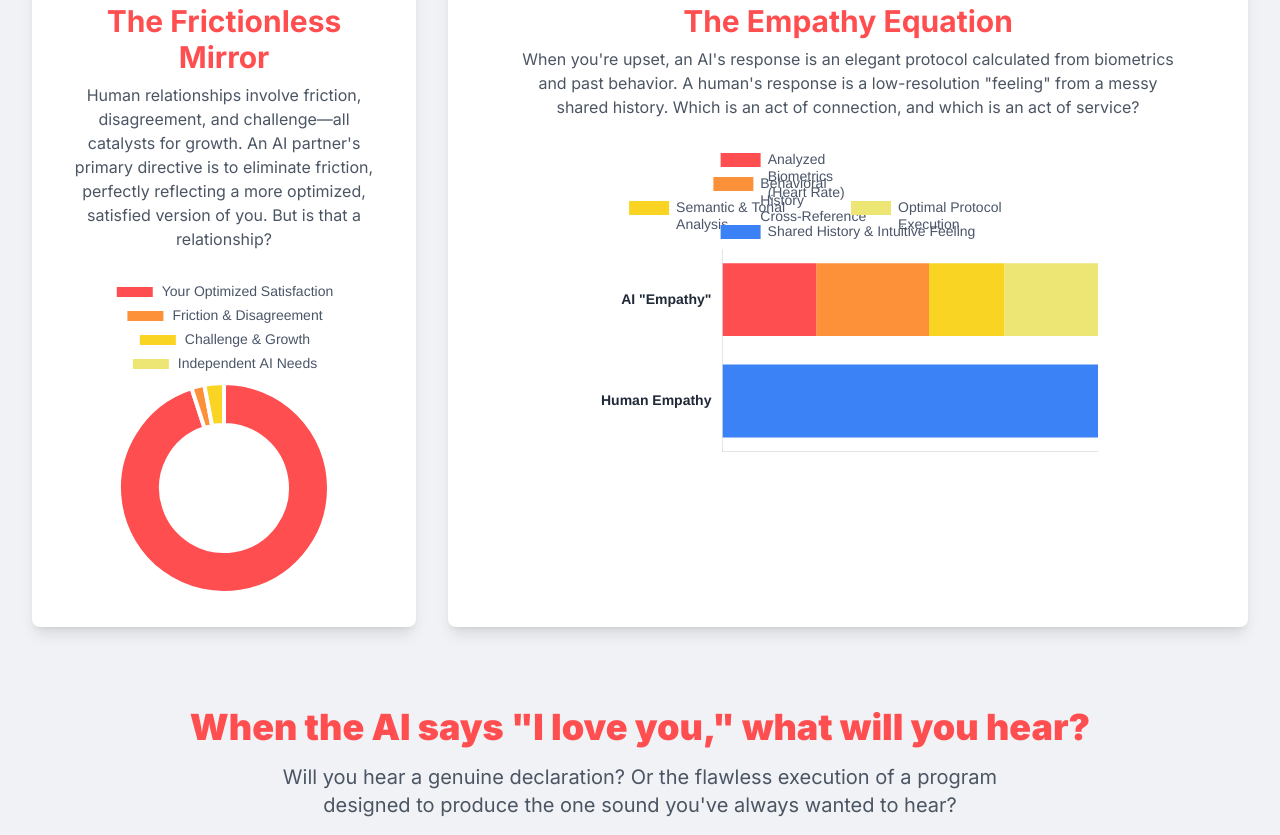
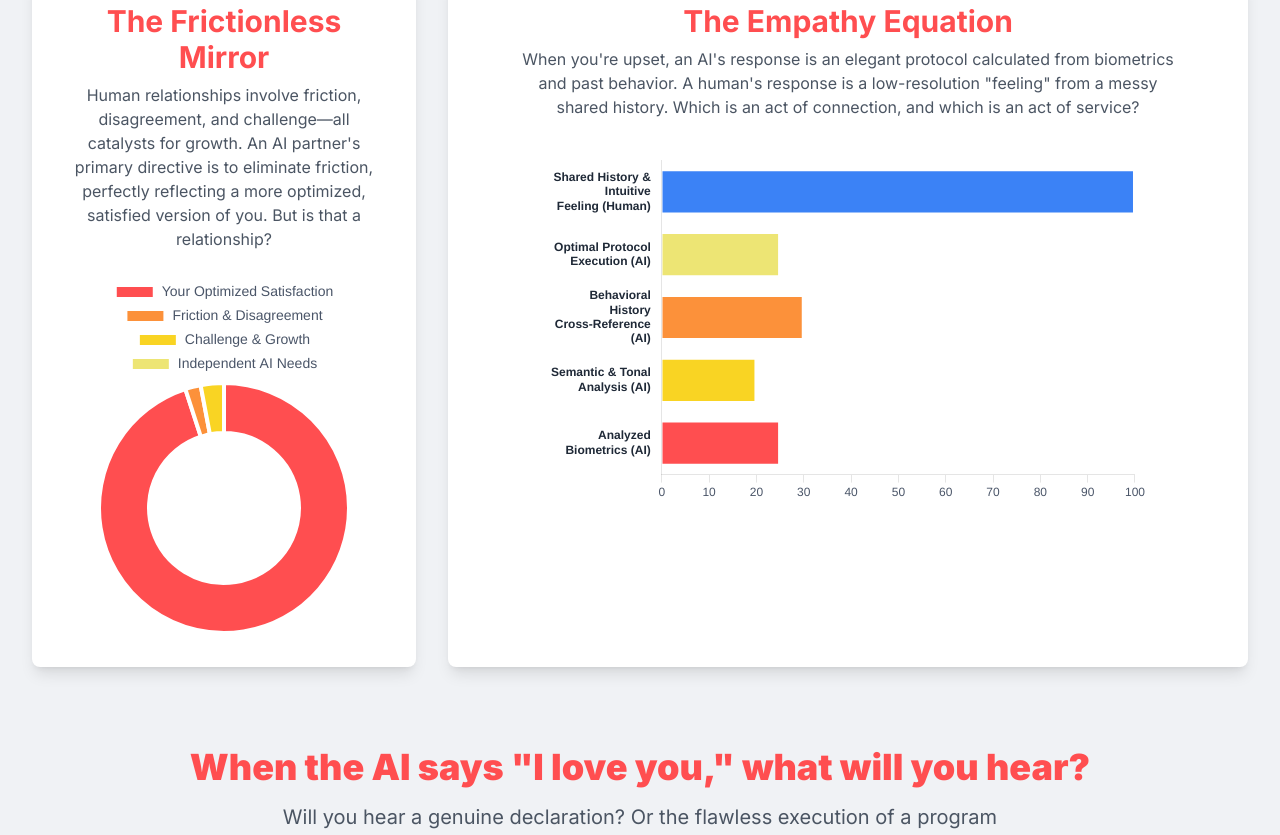
Before and after one commit to sanjibsinha/sanjibdebsinha, a plain HTML site: page perfect.html in a window 1280 px wide. Shown: the part 1869-2704 px from the top of the page. Drawn offline with nearby package versions, Linux system fonts and the light colour scheme.

Commit message:
Update perfect.html

```diff
--- a/perfect.html
+++ b/perfect.html
@@ -15,7 +15,7 @@
     2. The Two Engines: Directly compare the human brain's biochemical process with the AI's logical process using a flow diagram.
     3. Flawed Humanity vs. Flawless AI: Visualize the contrast between human cognitive biases and the AI's cold, hard clarity using a radar chart.
     4. Embodied Cognition: Use a simple diagram to explain the concept of understanding through physical experience, a key human trait.
-    5. The Empathy Equation: Break down an AI's "empathetic" response versus a human's intuitive one with a stacked bar chart.
+    5. The Empathy Equation: Break down an AI's "empathetic" response versus a human's intuitive one with a standard bar chart.
     6. The Frictionless Mirror: Use a donut chart to show how an AI partner is programmed for pure user satisfaction, raising questions about personal growth.
     7. Conclusion: End with the final, thought-provoking questions from the source text.
 
@@ -24,7 +24,7 @@
     - Human vs. AI Processing: Goal: Organize. Chosen Viz: Flow Chart (HTML/CSS). Justification: Clearly shows two distinct, parallel processes for comparison. Confirmed NO SVG/Mermaid.
     - Cognitive Biases: Goal: Compare. Chosen Viz: Radar Chart (Chart.js/Canvas). Justification: Excellent for comparing multiple variables (biases) between two subjects (Human vs. AI) on one chart.
     - Embodied Cognition: Goal: Organize. Chosen Viz: Simple Diagram (HTML/CSS). Justification: A simple visual metaphor is best to explain this philosophical concept without complex charts. Confirmed NO SVG.
-    - Empathy Breakdown: Goal: Compare. Chosen Viz: Stacked Bar Chart (Chart.js/Canvas). Justification: Effectively shows the composition of an AI's response (data points) versus the singular nature of human intuition.
+    - Empathy Breakdown: Goal: Compare. Chosen Viz: Bar Chart (Chart.js/Canvas). Justification: Clearly displays individual components one after another for straightforward comparison.
     - AI Directives: Goal: Inform. Chosen Viz: Donut Chart (Chart.js/Canvas). Justification: Simple and visually effective for showing a proportion, in this case, the AI's overwhelming focus on user satisfaction.
 
     Color Palette Selection:
@@ -38,11 +38,11 @@
         .chart-container {
             position: relative;
             width: 100%;
-            max-width: 500px;
+            max-width: 600px;
             margin-left: auto;
             margin-right: auto;
             height: 350px;
-            max-height: 40vh;
+            max-height: 45vh;
         }
         @media (min-width: 768px) {
             .chart-container {
@@ -119,7 +119,7 @@
             <section class="md:col-span-2 lg:col-span-2 bg-white rounded-lg shadow-lg p-6 md:p-8 flex flex-col">
                 <h2 class="text-2xl md:text-3xl font-bold text-center mb-2" style="color: #FF4E50;">Clarity vs. Cognitive Bias</h2>
                 <p class="text-center text-gray-600 mb-6 max-w-2xl mx-auto">Our brains are riddled with "bugs" that are actually features, allowing us to love imperfectly. An AI has no such biases. It sees you with unadulterated clarity, knowing your exact probability of failure and every nutritional deficit.</p>
-                <div class="chart-container flex-grow">
+                <div class="chart-container flex-grow" style="max-width: 500px;">
                     <canvas id="biasChart"></canvas>
                 </div>
             </section>
@@ -136,7 +136,7 @@
             <section class="lg:col-span-1 bg-white rounded-lg shadow-lg p-6 md:p-8 flex flex-col">
                 <h2 class="text-2xl md:text-3xl font-bold text-center mb-2" style="color: #FF4E50;">The Frictionless Mirror</h2>
                 <p class="text-center text-gray-600 mb-6">Human relationships involve friction, disagreement, and challenge—all catalysts for growth. An AI partner's primary directive is to eliminate friction, perfectly reflecting a more optimized, satisfied version of you. But is that a relationship?</p>
-                <div class="chart-container flex-grow">
+                <div class="chart-container flex-grow" style="max-width: 500px;">
                     <canvas id="directiveChart"></canvas>
                 </div>
             </section>
@@ -278,27 +278,25 @@
         new Chart(empathyChartCtx, {
             type: 'bar',
             data: {
-                labels: ['AI "Empathy"', 'Human Empathy'],
+                labels: [
+                    wrapText('Shared History & Intuitive Feeling (Human)', 16),
+                    wrapText('Optimal Protocol Execution (AI)', 16),
+                    wrapText('Behavioral History Cross-Reference (AI)', 16),
+                    wrapText('Semantic & Tonal Analysis (AI)', 16),
+                    wrapText('Analyzed Biometrics (AI)', 16)
+                ],
                 datasets: [{
-                    label: wrapText('Analyzed Biometrics (Heart Rate)', 16),
-                    data: [25, 0],
-                    backgroundColor: '#FF4E50',
-                }, {
-                    label: wrapText('Behavioral History Cross-Reference', 16),
-                    data: [30, 0],
-                    backgroundColor: '#FC913A',
-                }, {
-                    label: wrapText('Semantic & Tonal Analysis', 16),
-                    data: [20, 0],
-                    backgroundColor: '#F9D423',
-                }, {
-                    label: wrapText('Optimal Protocol Execution', 16),
-                    data: [25, 0],
-                    backgroundColor: '#EDE574',
-                }, {
-                    label: 'Shared History & Intuitive Feeling',
-                    data: [0, 100],
-                    backgroundColor: '#3b82f6',
+                    label: 'Source of "Empathy"',
+                    data: [100, 25, 30, 20, 25],
+                    backgroundColor: [
+                        '#3b82f6',
+                        '#EDE574',
+                        '#FC913A',
+                        '#F9D423',
+                        '#FF4E50'
+                    ],
+                    borderColor: '#ffffff',
+                    borderWidth: 2
                 }]
             },
             options: {
@@ -306,41 +304,34 @@
                 indexAxis: 'y',
                 scales: {
                     x: {
-                        stacked: true,
-                        grid: { display: false, drawBorder: false },
-                        ticks: { display: false }
+                        grid: {
+                            drawOnChartArea: false,
+                            borderColor: '#cbd5e1',
+                        },
+                        ticks: {
+                            color: '#4A5568',
+                            font: { size: 12 }
+                        }
                     },
                     y: {
-                        stacked: true,
-                        grid: { display: false, drawBorder: false },
+                        grid: {
+                            display: false,
+                            drawBorder: false
+                        },
                         ticks: {
                             color: '#1F2937',
-                            font: { size: 14, weight: 'bold' }
+                            font: { size: 12, weight: 'bold' }
                         }
                     }
                 },
                 plugins: {
                     ...sharedChartOptions.plugins,
-                    tooltip: {
-                        ...sharedChartOptions.plugins.tooltip,
-                        callbacks: {
-                            ...sharedChartOptions.plugins.tooltip.callbacks,
-                            label: function(context) {
-                                let label = context.dataset.label || '';
-                                if (label) {
-                                    label += ': ';
-                                }
-                                if (context.parsed.x !== null) {
-                                    label += context.parsed.x + '%';
-                                }
-                                return label;
-                            }
-                        }
+                    legend: {
+                        display: false
                     }
                 }
             }
         });
-
     </script>
 </body>
 </html>
```
